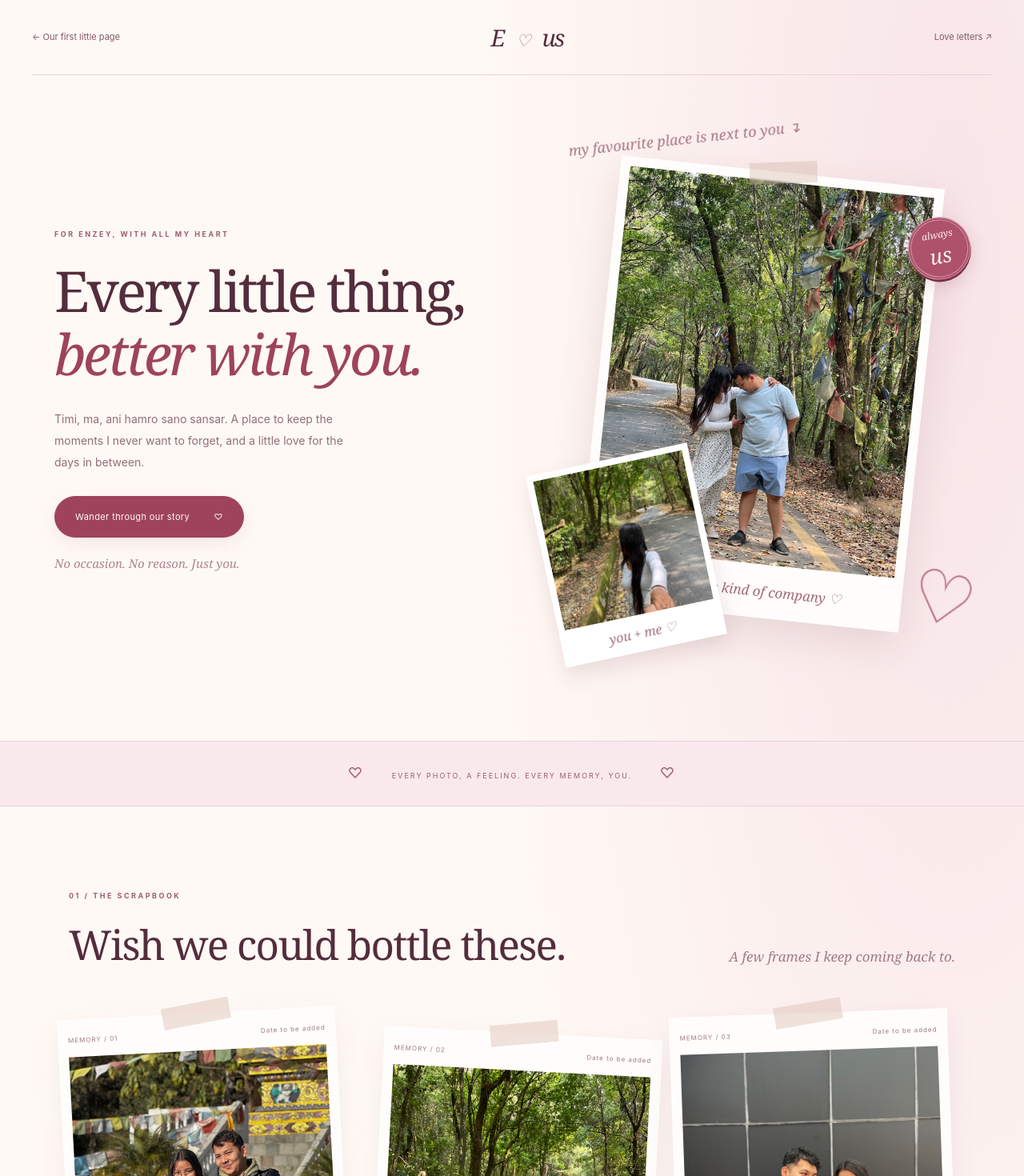
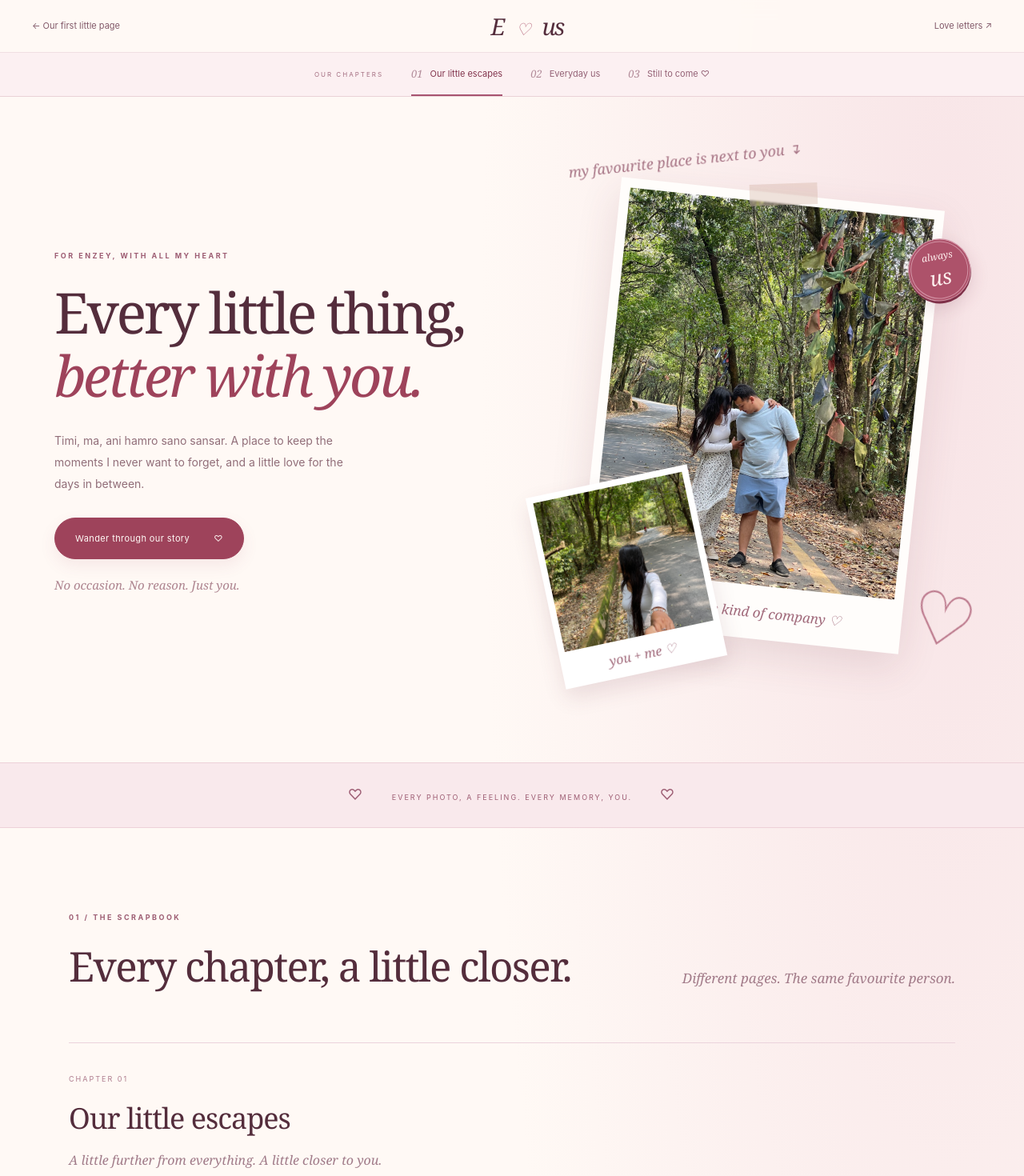
Before and after one commit to ialekhc/alekh-test, a Next.js app: page /our-world in a window 1280 px wide. Shown: the top 1470 px of the page at 80% size. Built offline with nearby package versions, Linux system fonts and the light colour scheme.

Commit message:
Add sticky memory chapter navigation and grouped photo albums

```diff
--- a/app/our-world/memories.ts
+++ b/app/our-world/memories.ts
@@ -5,3 +5,18 @@ export const memories = [
   { id: "03", caption: "My favourite person in the frame.", date: "", place: "Right where I want to be" },
   { id: "09", caption: "The little moments stay.", date: "", place: "Another favourite with you" },
 ];
+
+// Chapters group memories by theme; they do not imply unconfirmed dates.
+export const chapters = [
+  {
+    id: "little-escapes", title: "Our little escapes", subtitle: "A little further from everything. A little closer to you.",
+    memories: [memories[0],
+      { id: "04", caption: "Just us and the long way home.", date: "", place: "A walk worth keeping" },
+      { id: "06", caption: "Some days deserve a page of their own.", date: "", place: "Out in the world, together" }],
+  },
+  {
+    id: "everyday-us", title: "Everyday us", subtitle: "The unplanned photos. The familiar smiles. My favourite kind of days.",
+    memories: [memories[1], memories[2],
+      { id: "07", caption: "Nothing fancy. Everything I love.", date: "", place: "Little things, big feelings" }],
+  },
+];
--- a/app/our-world/page.tsx
+++ b/app/our-world/page.tsx
@@ -1,8 +1,8 @@
 "use client";
 
-import { useState } from "react";
+import { useEffect, useState } from "react";
 import styles from "./world.module.css";
-import { memories } from "./memories";
+import { chapters } from "./memories";
 
 const notes = [
   "Timro presence le ordinary din pani special banaidincha.",
@@ -18,23 +18,44 @@ const letters = [
 const adventures = ["A slow walk with no destination", "Coffee and a very long conversation", "A photo booth picture for our wallets", "Watch the sunset together"];
 
 export default function OurWorld() {
+  const [activeChapter, setActiveChapter] = useState("");
+  useEffect(() => {
+    const observer = new IntersectionObserver((entries) => {
+      const visible = entries.filter(entry => entry.isIntersecting);
+      if (visible.length) setActiveChapter(visible[0].target.id);
+    }, { rootMargin: "-120px 0px -45% 0px", threshold: 0 });
+    document.querySelectorAll("[data-memory-chapter]").forEach(section => observer.observe(section));
+    return () => observer.disconnect();
+  }, []);
   const [note, setNote] = useState(-1);
   const [selected, setSelected] = useState<number | null>(null);
   const [wishes, setWishes] = useState<number[]>([]);
   return (
     <main className={styles.world}>
+      <div className={styles.navigation}>
       <nav className={styles.nav} aria-label="Our world navigation">
         <a href="/">← Our first little page</a><span className={styles.wordmark}>E <i>♡</i> us</span><a href="#letters">Love letters ↗</a>
       </nav>
+      <nav className={styles.chapterNav} aria-label="Memory chapters">
+        <span className={styles.chapterLabel}>OUR CHAPTERS</span>
+        {chapters.map((chapter, index) => <a key={chapter.id} href={`#${chapter.id}`} aria-current={activeChapter === chapter.id ? "location" : undefined} onClick={() => setActiveChapter(chapter.id)}><span>0{index + 1}</span>{chapter.title}</a>)}
+        <a href="#next-chapter" aria-current={activeChapter === "next-chapter" ? "location" : undefined} onClick={() => setActiveChapter("next-chapter")}><span>03</span>Still to come ♡</a>
+      </nav>
+      </div>
       <header className={styles.hero}>
         <div className={styles.intro}><p className={styles.label}>FOR ENZEY, WITH ALL MY HEART</p><h1>Every little thing,<br /><em>better with you.</em></h1><p>Timi, ma, ani hamro sano sansar. A place to keep the moments I never want to forget, and a little love for the days in between.</p><a className={styles.button} href="#memories">Wander through our story <span>♡</span></a><span className={styles.sideNote}>No occasion. No reason. Just you.</span></div>
         <div className={styles.collage}><span className={styles.handNote}>my favourite place is next to you ↴</span><figure className={styles.heroPhoto}><img src="/images/memories/memory-04.jpg" alt="A moment together on a tree-lined path" fetchPriority="high" /><figcaption>my favourite kind of company ♡</figcaption><span className={styles.stamp}>always<br /><b>us</b></span></figure><figure className={styles.smallPhoto}><img src="/images/memories/memory-03.jpg" alt="Looking at each other, a little moment together" /><figcaption>you + me ♡</figcaption></figure><span className={styles.collageHeart} aria-hidden="true">♡</span></div>
       </header>
       <div className={styles.ribbon}><span>♡</span> EVERY PHOTO, A FEELING. EVERY MEMORY, YOU. <span>♡</span></div>
-      <section className={styles.section} id="memories"><div className={styles.sectionTop}><div><p className={styles.label}>01 / THE SCRAPBOOK</p><h2>Wish we could bottle these.</h2></div><p>A few frames I keep coming back to.</p></div><div className={styles.photos}>{memories.map((memory, index) => <figure key={memory.id}><div className={styles.photoTop}><span>MEMORY / 0{index + 1}</span>{memory.date ? <span>{memory.date}</span> : <span>Date to be added</span>}</div><img src={`/images/memories/memory-${memory.id}.jpg`} alt={memory.caption} loading="lazy" /><figcaption>{memory.caption} <span>♡</span></figcaption><p className={styles.photoPlace}>{memory.place}</p></figure>)}</div></section>
+      <section className={styles.section} id="memories"><div className={styles.sectionTop}><div><p className={styles.label}>01 / THE SCRAPBOOK</p><h2>Every chapter, a little closer.</h2></div><p>Different pages. The same favourite person.</p></div>
+        {chapters.map((chapter, chapterIndex) => <section className={styles.memoryChapter} key={chapter.id} id={chapter.id} data-memory-chapter>
+          <header className={styles.chapterHeading}><span>CHAPTER 0{chapterIndex + 1}</span><h3>{chapter.title}</h3><p>{chapter.subtitle}</p></header>
+          <div className={styles.photos}>{chapter.memories.map((memory, index) => <figure key={memory.id}><div className={styles.photoTop}><span>MEMORY / 0{index + 1}</span><span>{memory.date || "Date to be added"}</span></div><img src={`/images/memories/memory-${memory.id}.jpg`} alt={memory.caption} loading="lazy" /><figcaption>{memory.caption} <span>♡</span></figcaption><p className={styles.photoPlace}>{memory.place}</p></figure>)}</div>
+        </section>)}
+      </section>
       <section className={styles.jarSection}><div><p className={styles.label}>02 / A POCKETFUL OF GOOD THINGS</p><h2>A small reminder,<br />just for today.</h2><p>Kehi kura haru feri-feri bhanna man lagcha.<br />Pick one. There’s a little love in every note.</p></div><div className={styles.noteCard}><span className={styles.noteHeart} aria-hidden="true">♡</span><p aria-live="polite">{note < 0 ? "There’s something here for you." : notes[note]}</p><button className={styles.button} onClick={() => setNote((note + 1) % notes.length)}>{note < 0 ? "Pick a little note" : "One more little note"} ↗</button><small>{note < 0 ? "A tiny surprise. No occasion needed." : `${note + 1} of ${notes.length} little reminders`}</small></div></section>
       <section className={styles.section} id="letters"><p className={styles.label}>03 / SEALED WITH A LITTLE LOVE</p><h2>Open when...</h2><p className={styles.subtitle}>A few words for whatever kind of day finds you.</p><div className={styles.letters}>{letters.map((letter, index) => <div className={styles.envelope} data-open={selected === index} key={letter.title}><span className={styles.seal} aria-hidden="true">{letter.symbol}</span><h3>{letter.title}</h3><button aria-expanded={selected === index} aria-controls={`letter-${index}`} onClick={() => setSelected(selected === index ? null : index)}>{selected === index ? "Fold it back ↑" : "A letter for you ↗"}</button><p id={`letter-${index}`} hidden={selected !== index}>{letter.text}</p></div>)}</div></section>
-      <section className={styles.adventures}><div><p className={styles.label}>04 / OUR NEXT CHAPTER</p><h2>More of this.<br />More with you.</h2><p>A little wishlist for our next chapters.<br />Tap the ones you’d love to do.</p></div><div className={styles.wishlist}>{adventures.map((wish, index) => <button key={wish} aria-pressed={wishes.includes(index)} onClick={() => setWishes(wishes.includes(index) ? wishes.filter(item => item !== index) : [...wishes, index])}><span>{wishes.includes(index) ? "♥" : "○"}</span>{wish}<span>↗</span></button>)}<small>Your picks are just for this visit. We can make the plans together.</small></div></section>
+      <section className={styles.adventures} id="next-chapter" data-memory-chapter><div><p className={styles.label}>04 / OUR NEXT CHAPTER</p><h2>More of this.<br />More with you.</h2><p>A little wishlist for our next chapters.<br />Tap the ones you’d love to do.</p></div><div className={styles.wishlist}>{adventures.map((wish, index) => <button key={wish} aria-pressed={wishes.includes(index)} onClick={() => setWishes(wishes.includes(index) ? wishes.filter(item => item !== index) : [...wishes, index])}><span>{wishes.includes(index) ? "♥" : "○"}</span>{wish}<span>↗</span></button>)}<small>Your picks are just for this visit. We can make the plans together.</small></div></section>
       <footer className={styles.footer}><p className={styles.label}>A LOVE NOTE, WITHOUT AN ENDING</p><h2>Of all the little things,<br /><em>you’re my favourite.</em></h2><p>Here’s to the ordinary days that become our favourite memories.</p><span>With love, for Enzey ♡</span><a href="/">Back to the original page ↗</a></footer>
     </main>
   );
```
Also changed, not shown: app/our-world/world.module.css.
